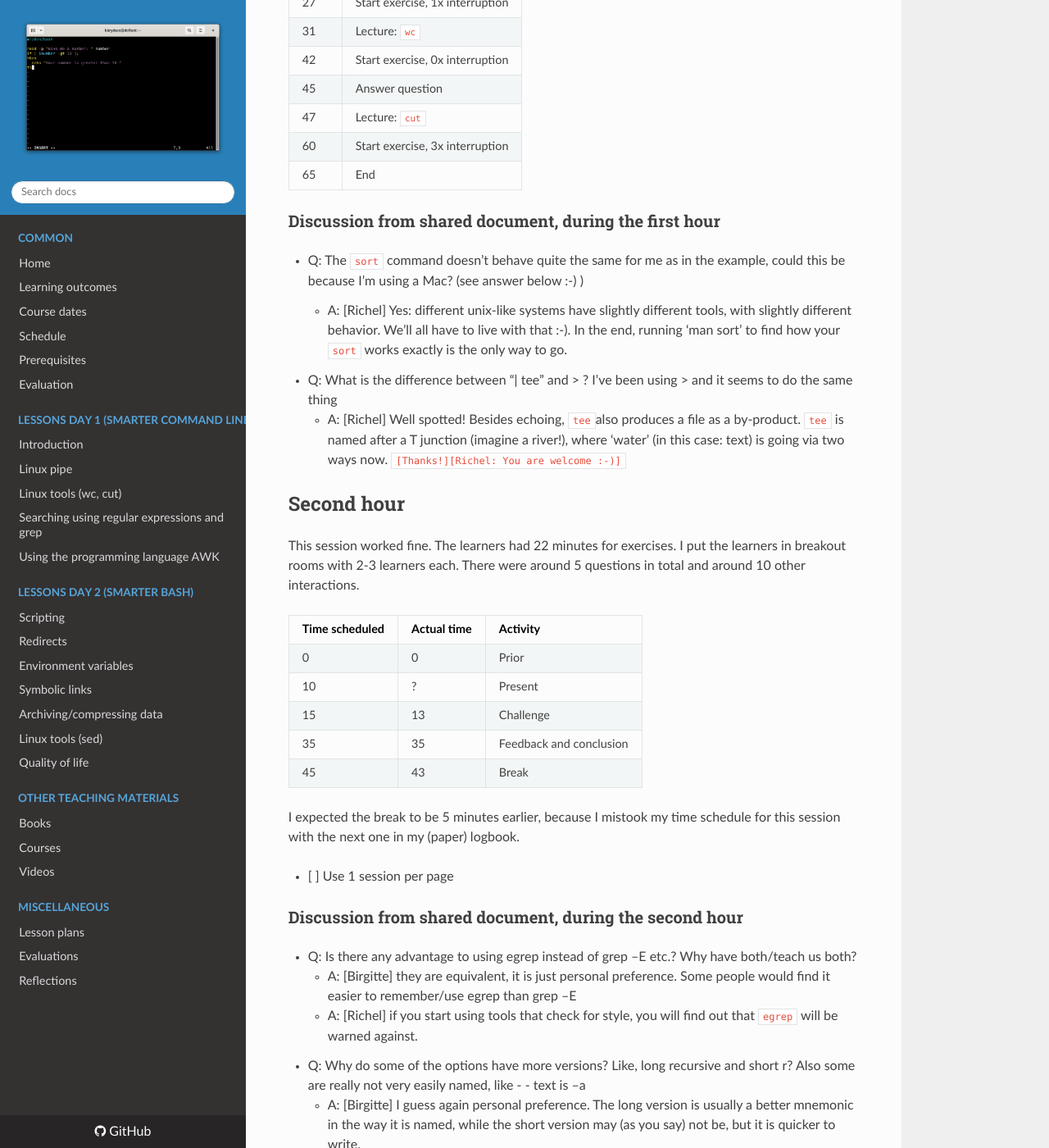
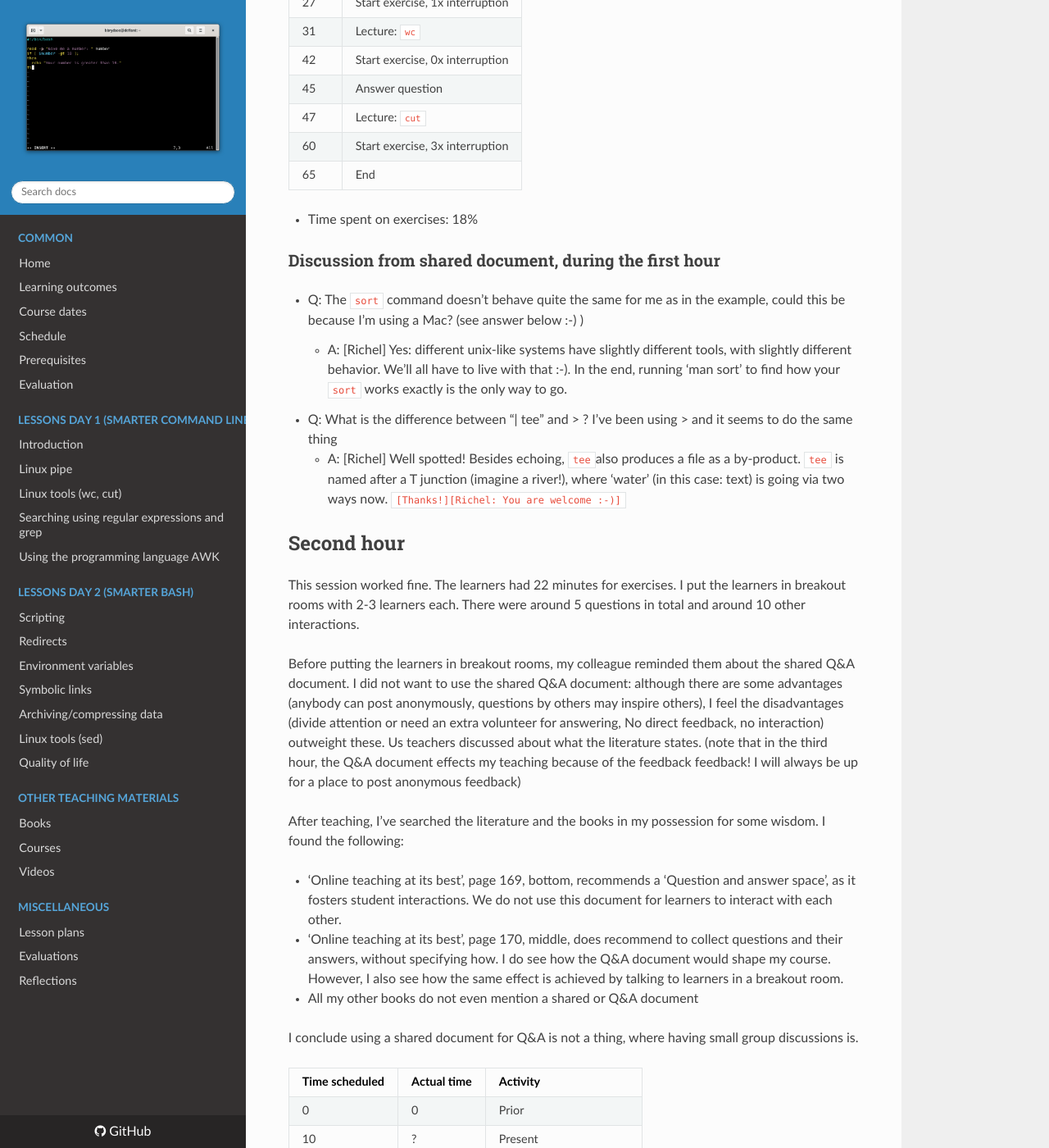
Before and after one commit to UPPMAX/linux-command-line-201, an MkDocs documentation site: the page built from docs/reflections/20250602/README.md, in a window 1280 px wide and 1400 px high, scrolled down 586 px. Shown: the whole window at 82% size. Built offline with MkDocs 1.6.1, drawn with Linux system fonts in a browser that asks for light colours; nearby versions of some CDN libraries; some of the changed text lies outside the part shown.

Commit message:
Literature search

```diff
--- a/docs/reflections/20250602/README.md
+++ b/docs/reflections/20250602/README.md
@@ -24,6 +24,8 @@ Time|Activity
 60  |Start exercise, 3x interruption
 65  |End
 
+- Time spent on exercises: 18%
+
 ### Discussion from shared document, during the first hour
 
 - Q: The `sort` command doesn’t behave quite the same for me as in the example,
@@ -46,6 +48,35 @@ I put the learners in breakout rooms with 2-3 learners each.
 There were around 5 questions in total and around 10 other
 interactions.
 
+Before putting the learners in breakout rooms, my colleague
+reminded them about the shared Q&A document.
+I did not want to use the shared Q&A document:
+although there are some advantages (anybody can post anonymously, questions
+by others may inspire others), I feel
+the disadvantages (divide attention or need an extra volunteer for answering,
+No direct feedback, no interaction) outweight these.
+Us teachers discussed about what the literature states.
+(note that in the third hour, the Q&A document effects my teaching
+because of the feedback feedback! I will always be up for a place to
+post anonymous feedback)
+
+After teaching, I've searched the literature and the books in my
+possession for some wisdom.
+I found the following:
+
+- 'Online teaching at its best', page 169, bottom, recommends a 'Question
+  and answer space', as it fosters student interactions. We do not use
+  this document for learners to interact with each other.
+- 'Online teaching at its best', page 170, middle, does recommend to
+  collect questions and their answers, without specifying how.
+  I do see how the Q&A document would shape my course.
+  However, I also see how the same effect is achieved
+  by talking to learners in a breakout room.
+- All my other books do not even mention a shared or Q&A document
+
+I conclude using a shared document for Q&A is not a thing,
+where having small group discussions is.
+
 Time scheduled|Actual time|Activity
 --------------|-----------|-----------------------
 0             |0          |Prior
@@ -53,6 +84,8 @@ Time scheduled|Actual time|Activity
 15            |13         |Challenge
 35            |35         |Feedback and conclusion
 45            |43         |Break
+
+- Time spent on exercises: 22 / 45 = 49%
 
 I expected the break to be 5 minutes earlier,
 because I mistook my time schedule for this session
@@ -111,6 +144,8 @@ Time scheduled|Actual time|Activity
 30            |30         |Feedback and conclusion
 40            |40         |Break
 
+- Time spent on exercises: 20 / 40 = 50%
+
 ### Discussion from shared document, during the third hour
 
 - Q: Can you recommend a short online intro to awk (not a whole book)
@@ -142,3 +177,13 @@ Time scheduled|Actual time|Activity
                                   like this, so prefer a short text like that.
                                   Would have preferred one styled to the course
                                   so I know what we are expected to know
+
+
+## Conclusion
+
+In the second hour, I followed the teaching cycle well.
+Too bad I messed up the last minutes. Self-grade: 7
+
+In the third hour, I feel bad about teaching in the dark,
+even though I agree with my choices in the moment.
+Self-grade: 6
```
